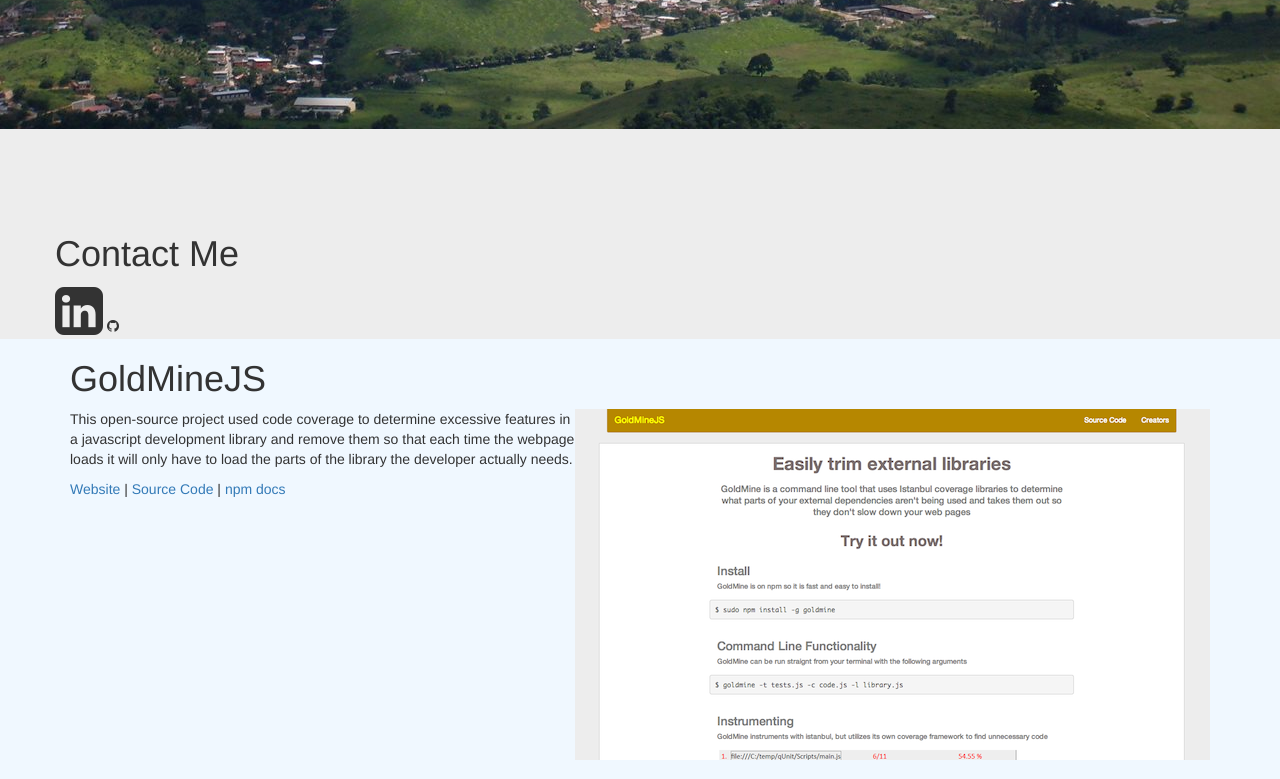
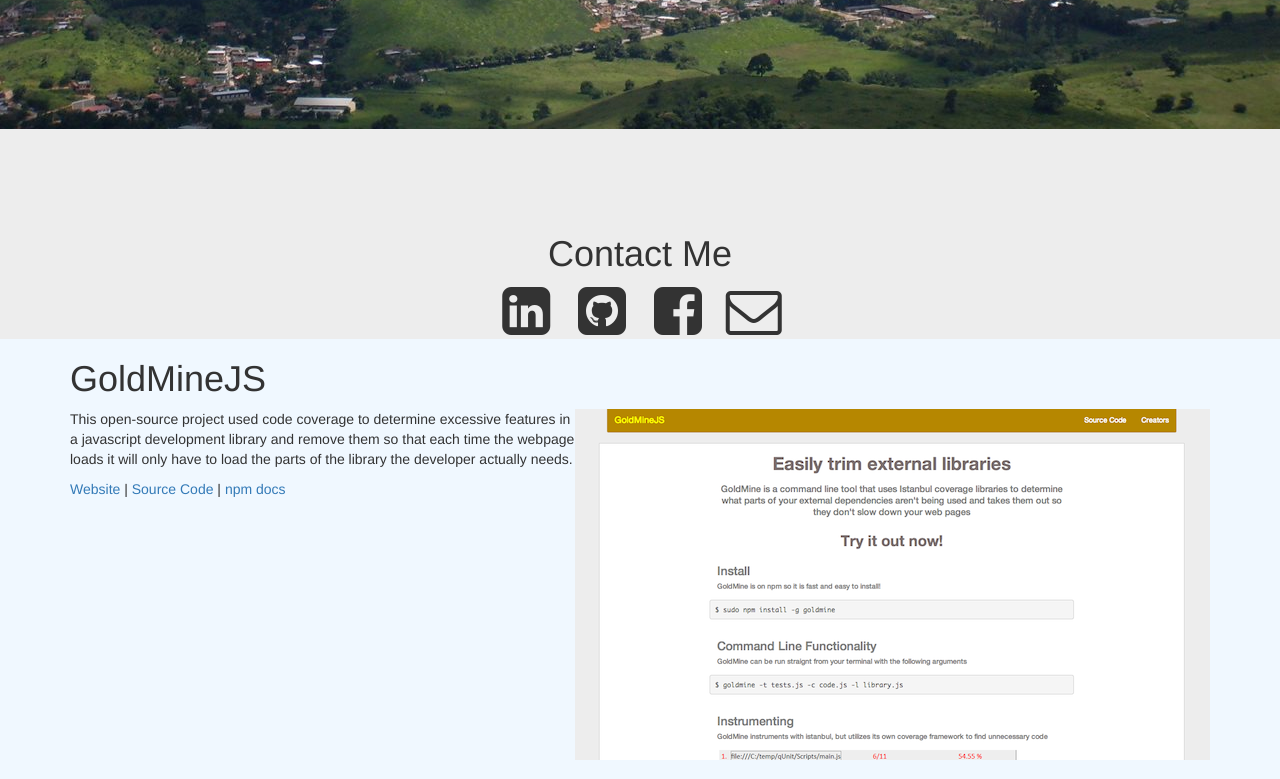
Before and after one commit to alexbrashear/alex_brashear, a Django app: page / in a window 1280 px wide. Shown: the part 831-1610 px from the top of the page. Run offline with Django 3.2, Linux system fonts and the light colour scheme; some libraries are stand-ins or nearby versions.

Commit message:
more icons

```diff
--- a/alex_brashear/static/css/main.css
+++ b/alex_brashear/static/css/main.css
@@ -25,3 +25,6 @@
 	background-repeat: no-repeat;
 	background-color: #EDEDED;
 }
+.icons {
+	text-align: center;
+}
--- a/alex_brashear/templates/index.html
+++ b/alex_brashear/templates/index.html
@@ -32,10 +32,13 @@
 		<br>
 		</div>
 	<div class="container">
-		<div class="row">
+		<div class="row icons">
 			<h1>Contact Me</h1>
-			<i class="fa fa-linkedin-square fa-4x"></i>
-			<i class="fa fa-github"></i>
+			<i class="fa fa-linkedin-square fa-4x fa-fw"></i>
+			<i class="fa fa-github-square fa-4x fa-fw"></i>
+			<i class="fa fa-facebook-square fa-4x fa-fw"></i>
+			<i class="fa fa-envelope-o fa-4x fa-fw"></i>
+
 		</div>
 
 	</div>
```
